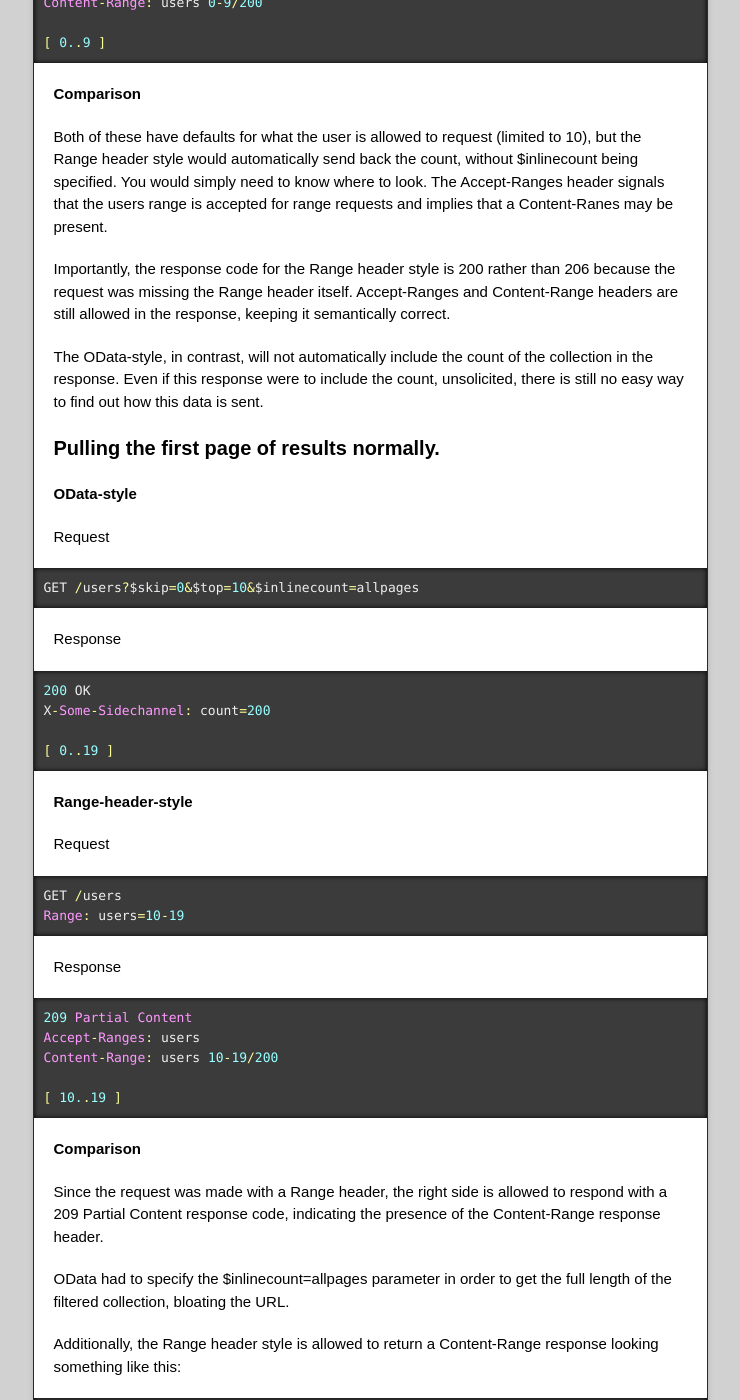
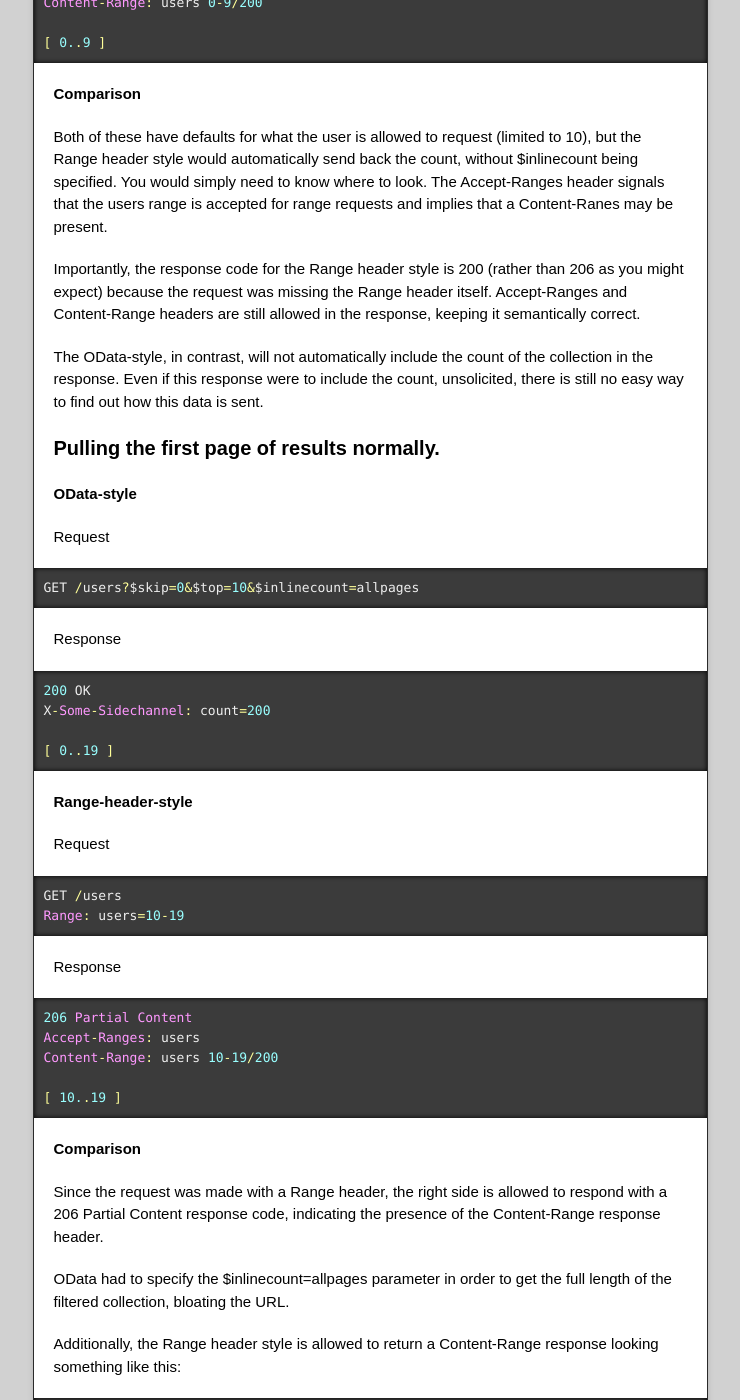
Before and after one commit to otac0n/otac0n.github.com, a Jekyll site: the page built from blog/drafts/range-header-i-choose-you.md, in a window 1280 px wide and 1400 px high, scrolled down 1746 px. Shown: the whole window, without its empty margins (270-1010 px from the left). Built offline with Jekyll 4.4.1, drawn with Linux system fonts in a browser that asks for light colours; nearby versions of some CDN libraries; Markdown is read by kramdown in place of the engine named in the settings.

Commit message:
Revision of HTTP response code references.

```diff
--- a/blog/drafts/range-header-i-choose-you.md
+++ b/blog/drafts/range-header-i-choose-you.md
@@ -54,7 +54,7 @@ Response
 
 Both of these have defaults for what the user is allowed to request (limited to 10), but the `Range` header style would automatically send back the count, without $inlinecount being specified.  You would simply need to know where to look. The `Accept-Ranges` header signals that the `users` range is accepted for range requests and implies that a `Content-Ranes` may be present.
 
-Importantly, the response code for the `Range` header style is `200` rather than `206` because the request was missing the `Range` header itself.  `Accept-Ranges` and `Content-Range` headers are still allowed in the response, keeping it semantically correct.
+Importantly, the response code for the `Range` header style is `200` (rather than `206` as you might expect) because the request was missing the `Range` header itself.  `Accept-Ranges` and `Content-Range` headers are still allowed in the response, keeping it semantically correct.
 
 The OData-style, in contrast, will not automatically include the count of the collection in the response.  Even if this response were to include the count, unsolicited, there is still no easy way to find out how this data is sent.
 
@@ -83,7 +83,7 @@ Request
 
 Response
 
-    209 Partial Content
+    206 Partial Content
     Accept-Ranges: users
     Content-Range: users 10-19/200
 
@@ -92,7 +92,7 @@ Response
 
 **Comparison**
 
-Since the request was made with a Range header, the right side is allowed to respond with a `209 Partial Content` response code, indicating the presence of the Content-Range response header.
+Since the request was made with a Range header, the right side is allowed to respond with a `206 Partial Content` response code, indicating the presence of the Content-Range response header.
 
 OData had to specify the `$inlinecount=allpages` parameter in order to get the full length of the filtered collection, bloating the URL.
 
```
